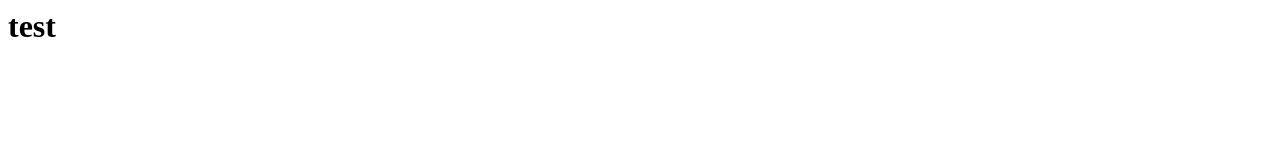
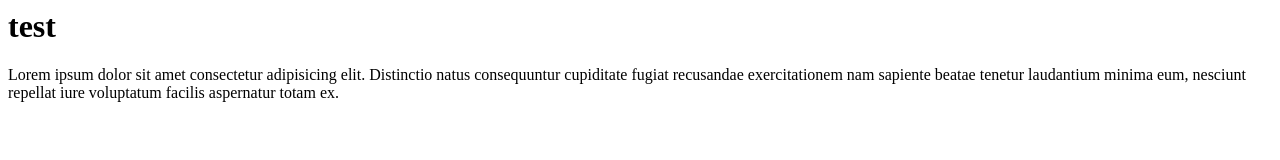
Before and after one commit to CandiaAndrianarisoa/candia, a plain HTML site: page index.html in a window 1280 px wide. Drawn offline with Linux system fonts and the light colour scheme.

Commit message:
descript

```diff
--- a/index.html
+++ b/index.html
@@ -1 +1,2 @@
 <h1>test</h1>
+<span>Lorem ipsum dolor sit amet consectetur adipisicing elit. Distinctio natus consequuntur cupiditate fugiat recusandae exercitationem nam sapiente beatae tenetur laudantium minima eum, nesciunt repellat iure voluptatum facilis aspernatur totam ex.</span>
```
